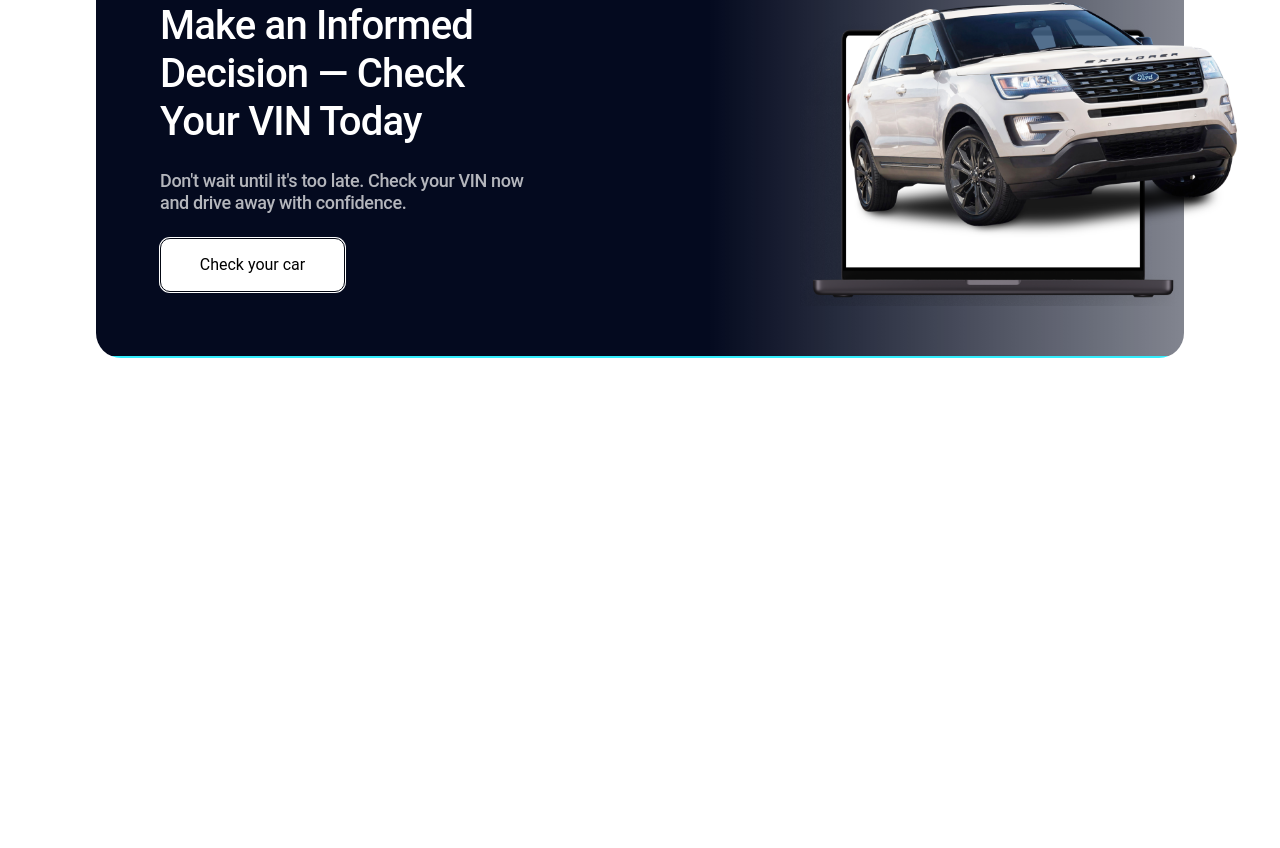
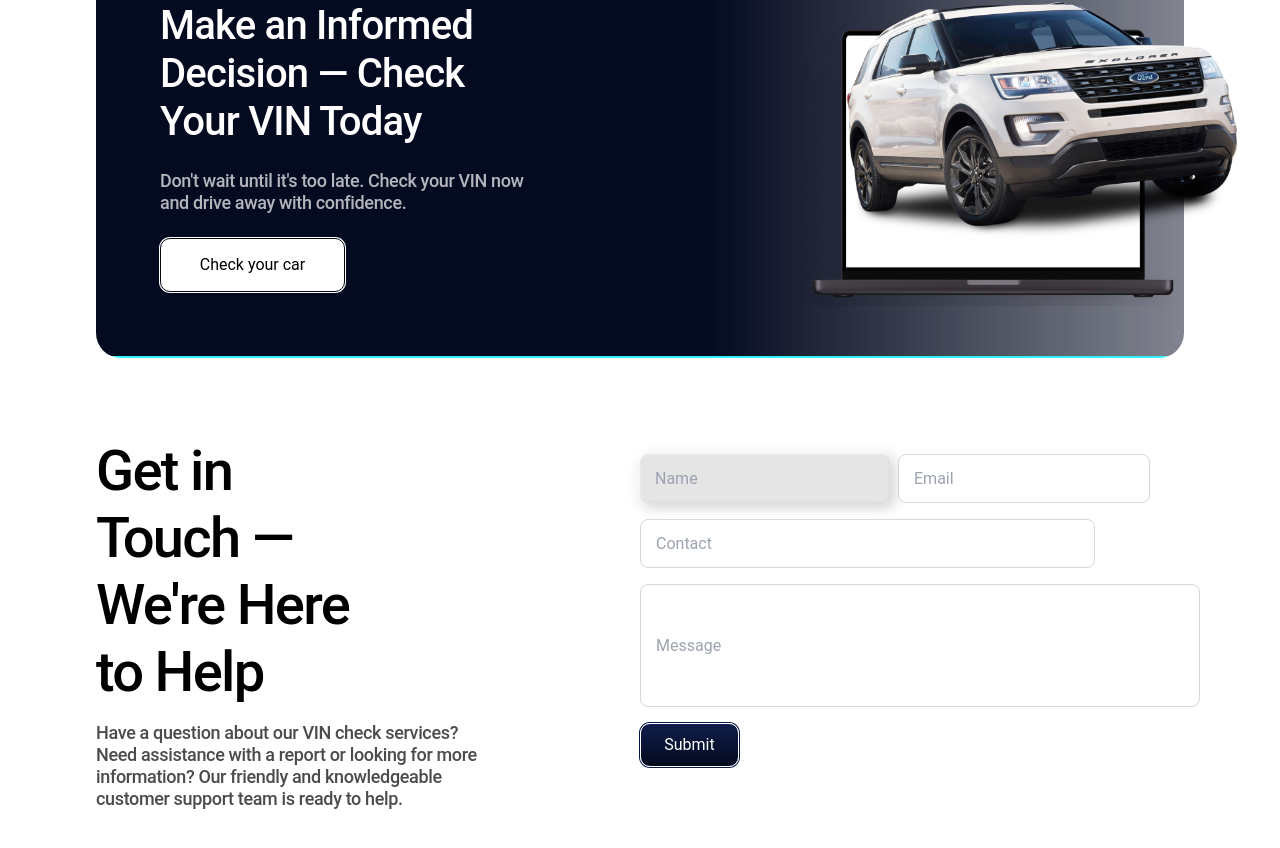
Before and after one commit to ahsan-ali49/vehicle-digital-services, a React (Vite) app: page / in a window 1280 px wide. Shown: the part 2763-3611 px from the top of the page. Before the commit the page ends 3185 px from the top, so only its background shows below. Built offline with nearby package versions, Linux system fonts and the light colour scheme.

Commit message:
added contact section

```diff
--- a/src/components/Contact.jsx
+++ b/src/components/Contact.jsx
@@ -1,10 +1,28 @@
 import React from "react";
+import { Formik, Form, Field, ErrorMessage } from "formik";
+import * as Yup from "yup";
+
 import contactImage1 from "../assets/images/contactImage1.png";
 import contactImage2 from "../assets/images/contactImage2.png";
 
+const initialValues = {
+  email: "",
+  password: "",
+};
+const onSubmit = (values) => {
+  console.log(values);
+};
+
+const validationSchema = Yup.object({
+  email: Yup.string().email("Invalid email address").required("Required"),
+  password: Yup.string()
+    .min(8, "Must be 8 of more characters")
+    .required("Required"),
+});
+
 const Contact = () => {
   return (
-    <div className="px-24 py-16 w-full">
+    <div className="px-24 py-16 w-full flex flex-col gap-20">
       <div className="flex flex-row gap-64 ps-16 contact-div">
         <div className="flex flex-col gap-6 py-16 w-1/2">
           <h3 className="contact-div-heading">
@@ -27,6 +45,85 @@ const Contact = () => {
           <img src={contactImage1} alt="" className="h-72 mx-auto mt-20" />
         </div>
       </div>
+      <div className="flex flex-row gap-40">
+        <div className="flex flex-col gap-4 w-1/2">
+          <h3 className="contact-div-heading-2 w-3/4 ">
+            Get in Touch — We're Here to Help
+          </h3>
+          <p className="contact-div-para-2">
+            Have a question about our VIN check services? Need assistance with a
+            report or looking for more information? Our friendly and
+            knowledgeable customer support team is ready to help.
+          </p>
+        </div>
+        <div className="w-1/2">
+          <Formik
+            initialValues={initialValues}
+            validationSchema={validationSchema}
+            onSubmit={onSubmit}
+          >
+            <Form className="w-1/3 flex flex-col items-start">
+              <div className="flex flex-row gap-2 my-4 w-full">
+                <Field
+                  type="text"
+                  id="name"
+                  name="name"
+                  className="focus:outline-gray-950 name-form-field"
+                  placeholder="Name"
+                />
+                <ErrorMessage
+                  name="name"
+                  component="div"
+                  className="text-red-500"
+                />
+                <Field
+                  type="email"
+                  id="email"
+                  name="email"
+                  className="focus:outline-gray-950 email-form-field"
+                  placeholder="Email"
+                />
+                <ErrorMessage
+                  name="email"
+                  component="div"
+                  className="text-red-500"
+                />
+              </div>
+              <div className="mb-4 lg:w-full">
+                <Field
+                  type="text"
+                  id="contact"
+                  name="contact"
+                  className="focus:outline-gray-950 w-full contact-form-field"
+                  placeholder="Contact"
+                />
+                <ErrorMessage
+                  name="contact"
+                  component="div"
+                  className="text-red-500"
+                />
+              </div>
+              <div className="mb-4 lg:w-full">
+                <Field
+                  type="textarea"
+                  id="message"
+                  name="message"
+                  className="focus:outline-gray-950 w-full message-form-field"
+                  placeholder="Message"
+                />
+                <ErrorMessage
+                  name="message"
+                  component="div"
+                  className="text-red-500"
+                />
+              </div>
+              <button type="submit" className="text-white contact-form-sbmtbtn">
+                Submit
+              </button>
+            </Form>
+          </Formik>
+        </div>
+      </div>
     </div>
   );
 };
--- a/src/index.css
+++ b/src/index.css
@@ -452,6 +452,19 @@ box-sizing: border-box;
 
 }
 
+.contact-div-heading-2{
+    /* Get in Touch — We're Here to Help */
+
+    font-style: normal;
+    font-weight: 500;
+    font-size: 56px;
+    line-height: 67px;
+    letter-spacing: -0.03em;
+
+    color: #000000;
+
+}
+
 .contact-div-para{
     /* Don't wait until it's too late. Check your VIN now and drive away with confidence. */
 
@@ -462,6 +475,19 @@ box-sizing: border-box;
     letter-spacing: -0.02em;
 
     color: #FFFFFF;
+
+    opacity: 0.7;
+}
+
+.contact-div-para-2{
+    /* Have a question about our VIN check services? Need assistance with a report or looking for more information? Our friendly and knowledgeable customer support team is ready to help. */
+    font-style: normal;
+    font-weight: 500;
+    font-size: 18px;
+    line-height: 22px;
+    letter-spacing: -0.02em;
+
+    color: #000000;
 
     opacity: 0.7;
 }
@@ -487,3 +513,114 @@ box-sizing: border-box;
     border-radius: 10px;
 
 }
+
+.name-form-field{
+
+    box-sizing: border-box;
+
+    /* Auto layout */
+    display: flex;
+    flex-direction: row;
+    align-items: center;
+    padding: 12.5px 15px;
+    gap: 10px;
+
+    width: 280px;
+    height: 49px;
+
+    background: linear-gradient(135deg, #E5E5E5 100%, #FDFDFD 0%);
+    box-shadow: -5px 5px 10px rgba(212, 212, 212, 0.2), 5px -5px 10px rgba(212, 212, 212, 0.2), -5px -5px 10px rgba(255, 255, 255, 0.9), 5px 5px 13px rgba(212, 212, 212, 0.9), inset 1px 1px 2px rgba(255, 255, 255, 0.3), inset -1px -1px 2px rgba(212, 212, 212, 0.5);
+    border-radius: 8px;
+
+}
+
+.email-form-field{
+    /* Frame 1321314921 */
+
+    box-sizing: border-box;
+
+    /* Auto layout */
+    display: flex;
+    flex-direction: row;
+    align-items: center;
+    padding: 12.5px 15px;
+    gap: 10px;
+
+    width: 280px;
+    height: 49px;
+
+    background: #FFFFFF;
+    border: 1px solid #D7D7D7;
+    border-radius: 8px;
+
+}
+
+.contact-form-field{
+    /* Frame 1321314922 */
+
+    box-sizing: border-box;
+
+    /* Auto layout */
+    display: flex;
+    flex-direction: row;
+    align-items: center;
+    padding: 12.5px 15px;
+    gap: 10px;
+
+    width: 455px;
+    height: 49px;
+
+    background: #FFFFFF;
+    border: 1px solid #D7D7D7;
+    border-radius: 8px;
+
+    /* Inside auto layout */
+    flex: none;
+    order: 1;
+    align-self: stretch;
+    flex-grow: 0;
+}
+
+.message-form-field{
+    /* Frame 1321314923 */
+
+    /* box-sizing: border-box; */
+
+    padding: 0px 15px;
+
+    width: 560px;
+    height: 123px;
+
+    background: #FFFFFF;
+    border: 1px solid #D7D7D7;
+    border-radius: 8px;
+
+}
+
+.contact-form-sbmtbtn{
+    /* Frame 1321314923 */
+
+    box-sizing: border-box;
+
+    /* Auto layout */
+    display: flex;
+    flex-direction: row;
+    justify-content: center;
+    align-items: center;
+    padding: 10px 20px;
+    gap: 10px;
+
+    width: 99px;
+    height: 44px;
+
+    background: linear-gradient(180deg, #101D4A 0%, #040A1F 100%);
+    border: 1.5px solid #FFFFFF;
+    box-shadow: 0px 0px 0px 1px #041747;
+    border-radius: 10px;
+
+    /* Inside auto layout */
+    flex: none;
+    order: 1;
+    flex-grow: 0;
+
+}
```
